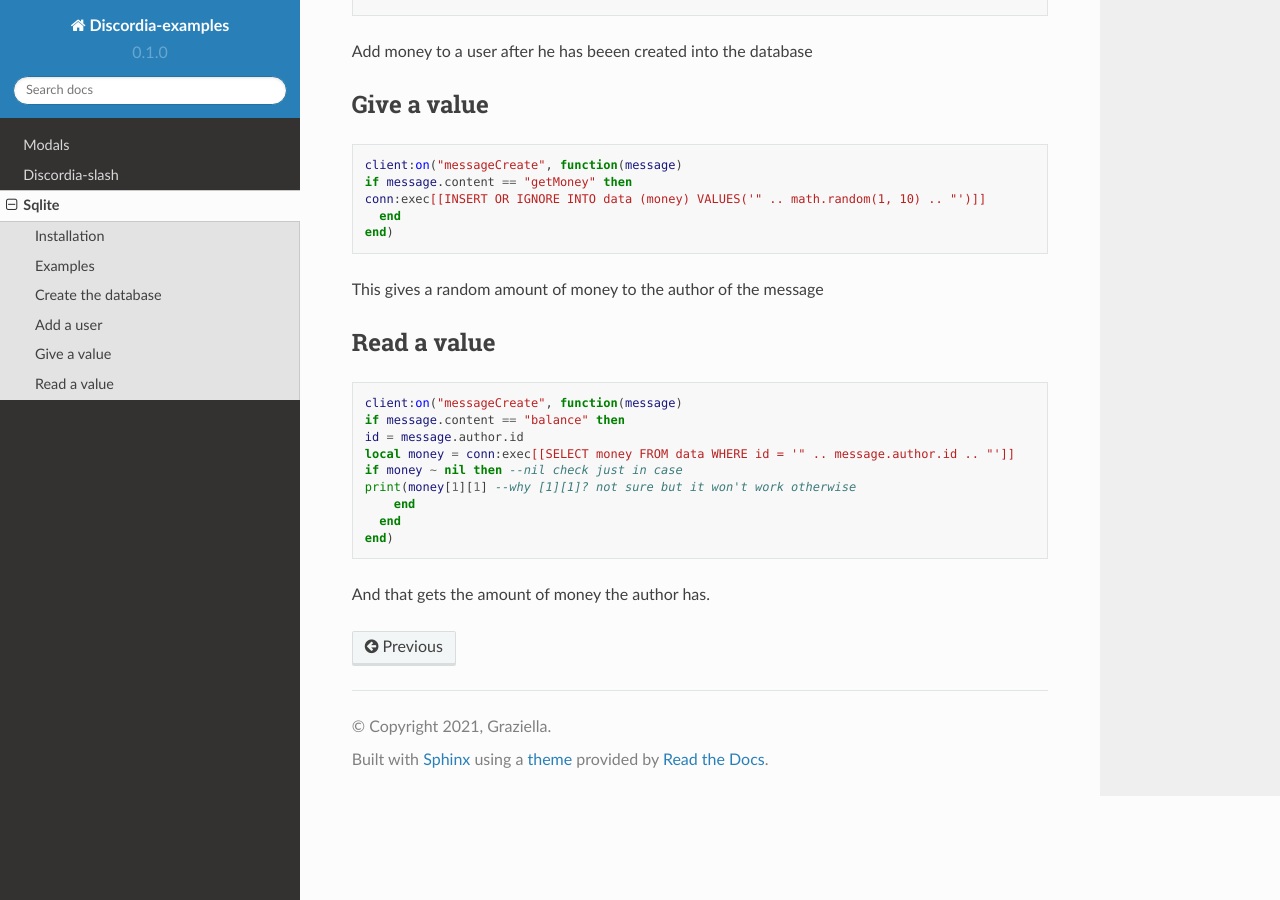
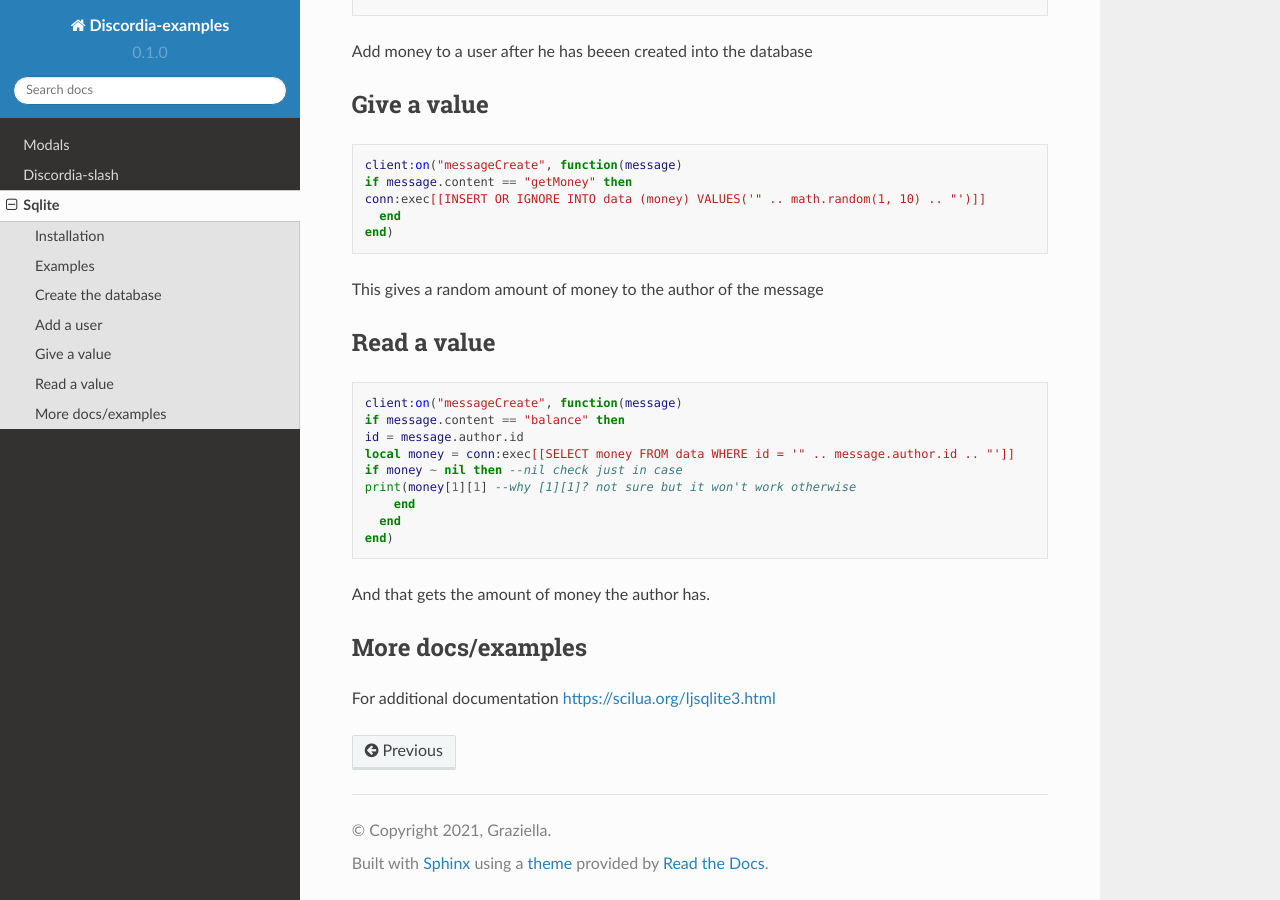
Before and after one commit to justdie386/discordia-examples, a Sphinx documentation site: the page built from docs/source/sqlite.rst, in a window 1280 px wide and 900 px high, scrolled down 819 px. Built offline with Sphinx 7.4.7 and the Read the Docs theme 2.0.0, drawn with Linux system fonts in a browser that asks for light colours.

Commit message:
Update sqlite.rst

```diff
--- a/docs/source/sqlite.rst
+++ b/docs/source/sqlite.rst
@@ -62,3 +62,8 @@ Read a value
       end)
 
 And that gets the amount of money the author has.
+
+More docs/examples
+^^^^^^^^^^^^
+
+For additional documentation https://scilua.org/ljsqlite3.html
```
